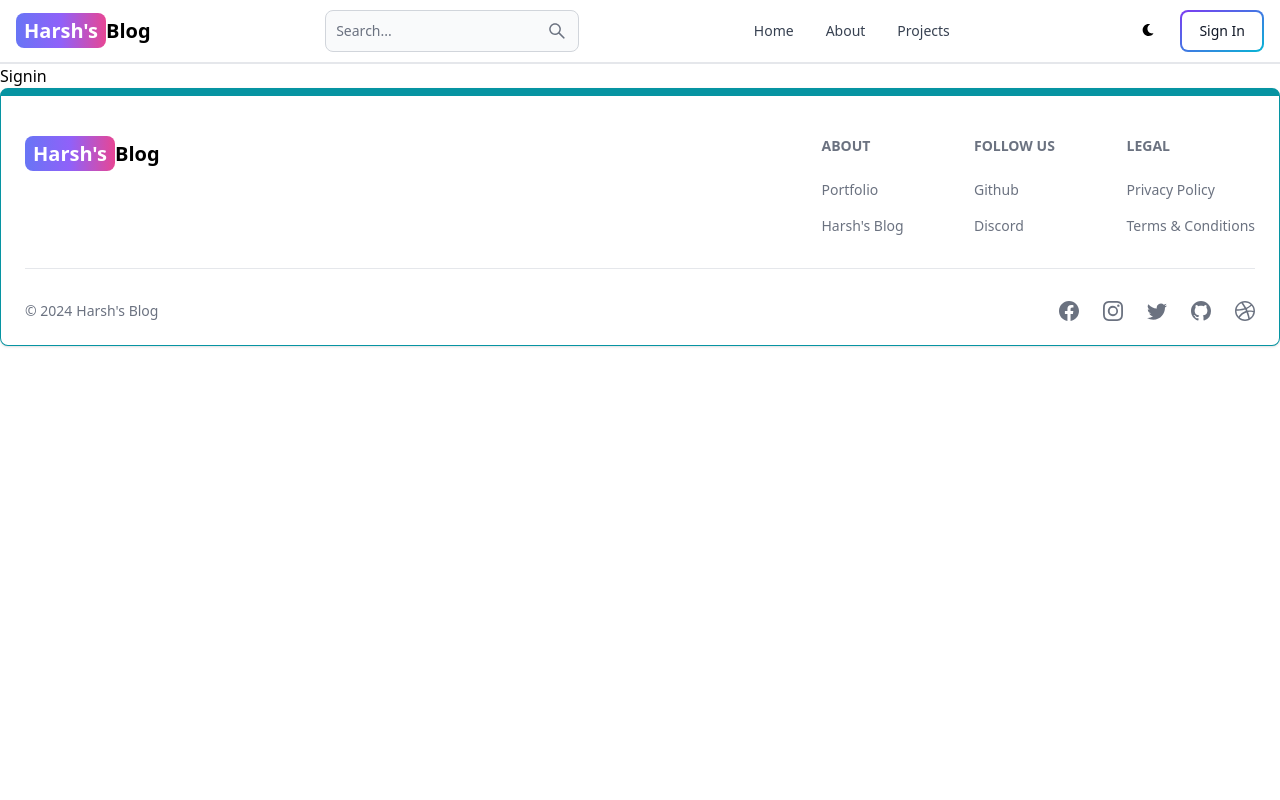
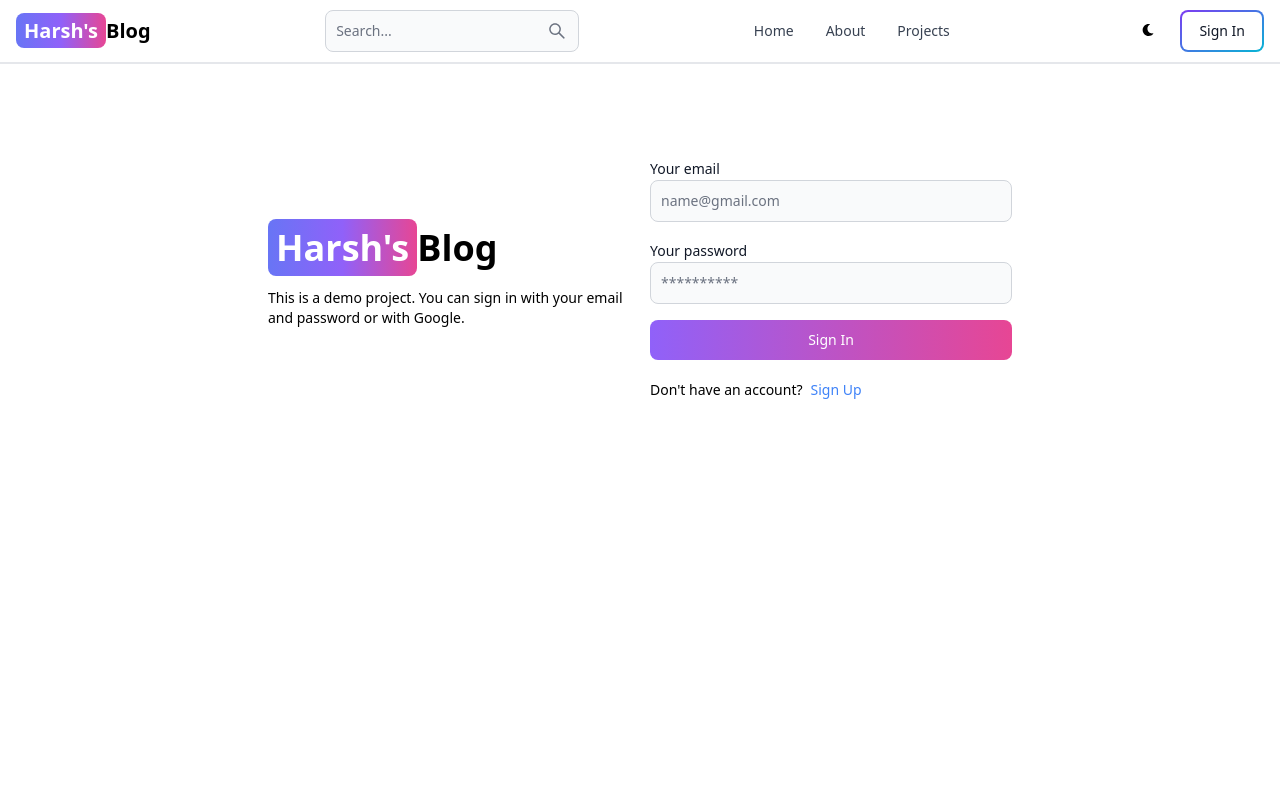
Before and after one commit to HarshDhimmar2804/BlogApp, a React (Vite) app in the folder client/: page /sign-in in a window 1280 px wide. Shown: the top 800 px of the page. Built offline with nearby package versions, Linux system fonts and the light colour scheme.

Commit message:
Add sign in page

```diff
--- a/client/src/Pages/SignIn.jsx
+++ b/client/src/Pages/SignIn.jsx
@@ -1,7 +1,110 @@
-import React from 'react'
+import { Alert, Button, Label, Spinner, TextInput } from "flowbite-react";
+import React, { useState } from "react";
+import { Link, useNavigate } from "react-router-dom";
 
-export default function Signin() {
+export default function SignIn() {
+  const [formData, setFormData] = useState({});
+  const [errorMessage, setErrorMessage] = useState(null);
+  const [loading, setLoading] = useState(false);
+  const navigate = useNavigate();
+  const handleChange = (e) => {
+    setFormData({ ...formData, [e.target.id]: e.target.value.trim() });
+  };
+  const handleSubmit = async (e) => {
+    e.preventDefault();
+    if (!formData.email || !formData.password) {
+      return setErrorMessage("Please fill out all fields.");
+    }
+    try {
+      setLoading(true);
+      setErrorMessage(null);
+      const res = await fetch("/api/auth/signin", {
+        method: "POST",
+        headers: { "Content-Type": "application/json" },
+        body: JSON.stringify(formData),
+      });
+      const data = await res.json();
+      if (data.success === false) {
+        return setErrorMessage(data.message);
+      }
+      setLoading(false);
+      if (res.ok) {
+        navigate("/");
+      }
+    } catch (error) {
+      setErrorMessage(error.message);
+      setLoading(false);
+    }
+  };
   return (
-    <div>Signin</div>
-  )
+    <div className="min-h-screen mt-20">
+      <div className="flex p-3 max-w-3xl mx-auto flex-col md:flex-row md:items-center gap-5">
+        {/* left side */}
+        <div className="flex-1">
+          <Link to="/" className="font-bold dark:text-white text-4xl">
+            <span className="px-2 py-1 bg-gradient-to-r from-indigo-500 via-purple-500 to-pink-500 rounded-lg text-white">
+              Harsh's
+            </span>
+            Blog
+          </Link>
+          <p className="text-sm mt-5">
+            This is a demo project. You can sign in with your email and password
+            or with Google.
+          </p>
+        </div>
+        {/* right side */}
+        <div className="flex-1">
+          <form
+            action=""
+            className="flex flex-col gap-4"
+            onSubmit={handleSubmit}
+          >
+            <div>
+              <Label value="Your email" />
+              <TextInput
+                type="email"
+                placeholder="name@gmail.com"
+                id="email"
+                onChange={handleChange}
+              />
+            </div>
+            <div>
+              <Label value="Your password" />
+              <TextInput
+                type="password"
+                placeholder="**********"
+                id="password"
+                onChange={handleChange}
+              />
+            </div>
+            <Button
+              gradientDuoTone="purpleToPink"
+              type="submit"
+              disabled={loading}
+            >
+              {loading ? (
+                <>
+                  <Spinner size="sm" />
+                  <span className="pl-3">Loading...</span>
+                </>
+              ) : (
+                "Sign In"
+              )}
+            </Button>
+          </form>
+          <div className="flex gap-2 text-sm mt-5">
+            <span>Don't have an account?</span>
+            <Link to="/sign-up" className="text-blue-500">
+              Sign Up
+            </Link>
+          </div>
+          {errorMessage && (
+            <Alert className="mt-5" color="failure">
+              {errorMessage}
+            </Alert>
+          )}
+        </div>
+      </div>
+    </div>
+  );
 }
--- a/client/src/Pages/SignUp.jsx
+++ b/client/src/Pages/SignUp.jsx
@@ -2,7 +2,7 @@
 import React, { useState } from "react";
 import { Link, useNavigate } from "react-router-dom";
 
-export default function Signup() {
+export default function SignUp() {
   const [formData, setFormData] = useState({});
   const [errorMessage, setErrorMessage] = useState(null);
   const [loading, setLoading] = useState(false);
```
